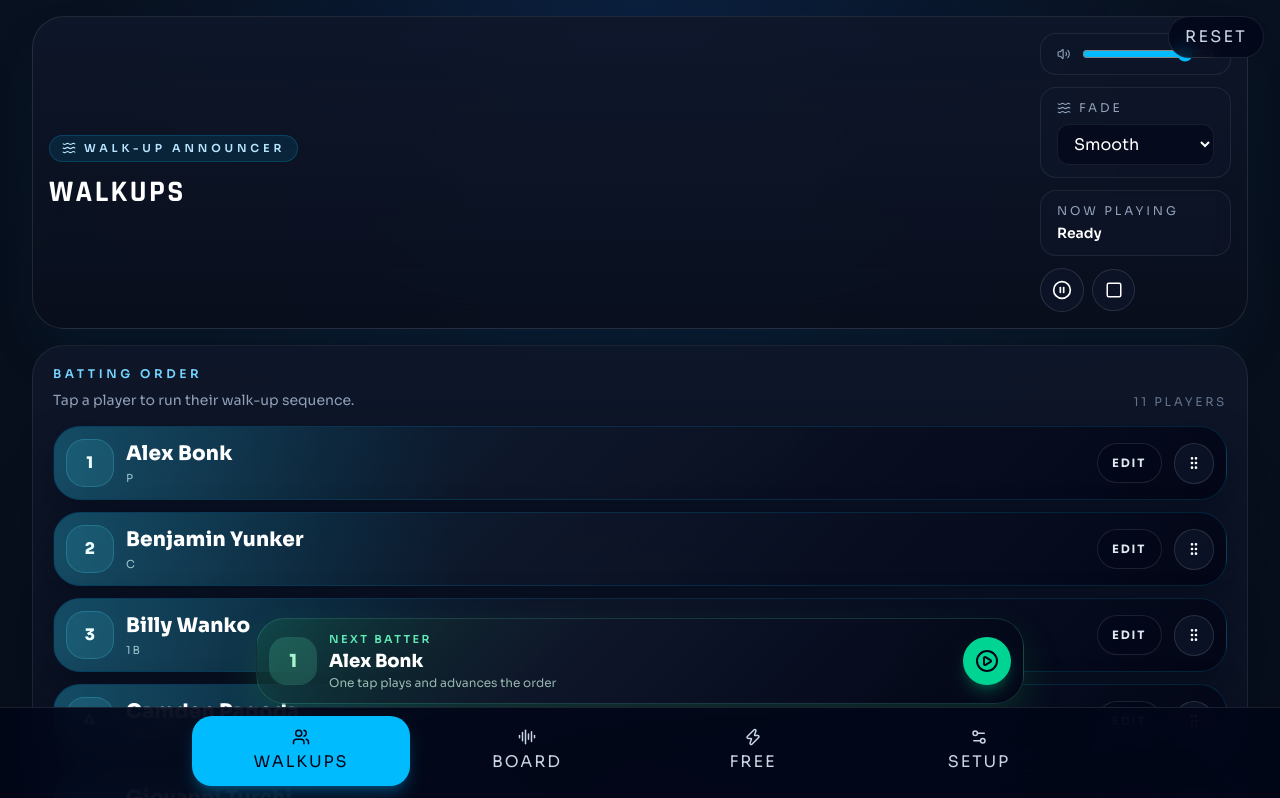
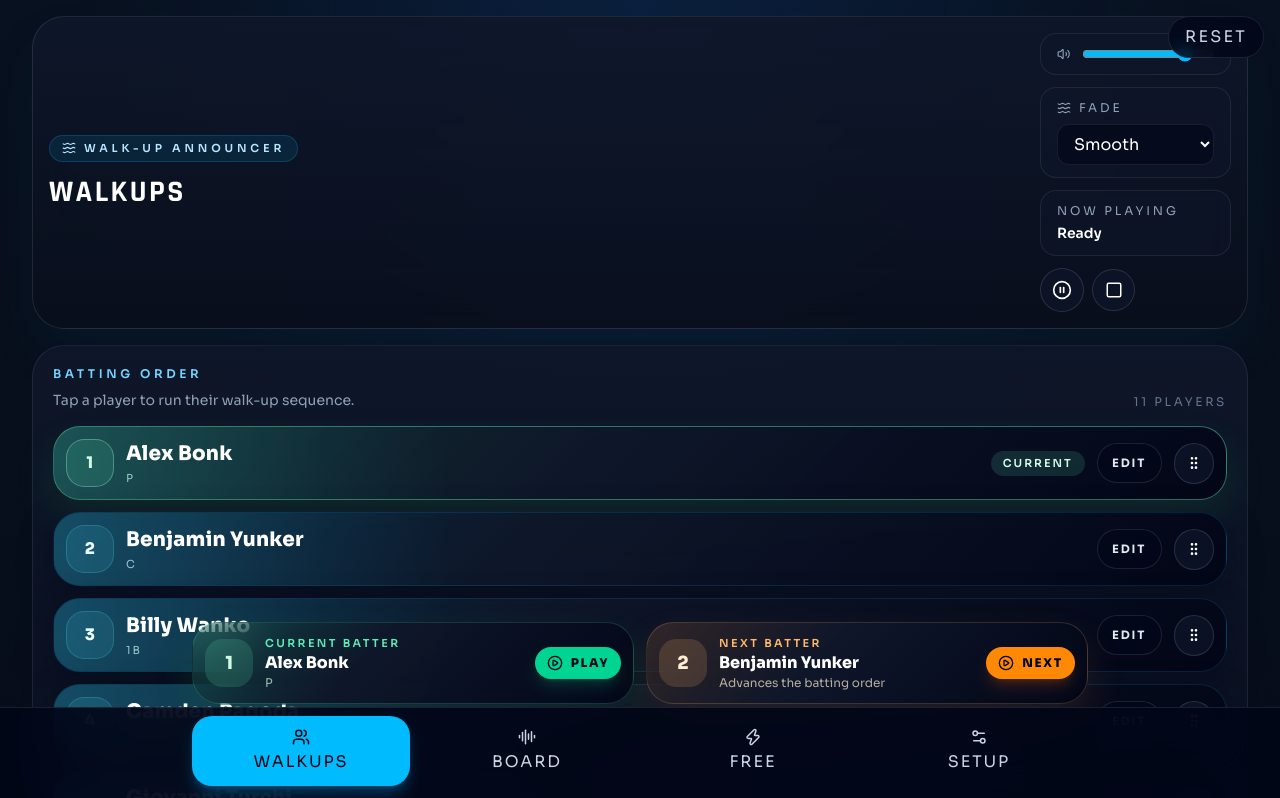
Before and after one commit to ClayBoneNJ/walk-up-announcer, a React (Vite) app: page / in a window 1280 px wide. Shown: the top 798 px of the page. Built offline with nearby package versions, Linux system fonts and the light colour scheme.

Commit message:
Checkpoint before multitrack sequencer redesign

```diff
--- a/src/App.jsx
+++ b/src/App.jsx
@@ -242,14 +242,29 @@ export default function App() {
   }, [players, lineupCursorId]);
 
   const playPlayerFromWalkups = async (player, visiblePlayers = players) => {
-    await playPlayer(player);
-    const currentIndex = visiblePlayers.findIndex((entry) => entry.id === player.id);
-    if (currentIndex === -1 || visiblePlayers.length === 0) {
+    await playTrackedBatter(player, visiblePlayers);
+  };
+
+  const playTrackedBatter = async (player, visiblePlayers = players) => {
+    if (!player || !visiblePlayers.length) {
       return;
     }
 
-    const nextPlayer = visiblePlayers[(currentIndex + 1) % visiblePlayers.length];
-    setLineupCursorId(nextPlayer.id);
+    setLineupCursorId(player.id);
+
+    try {
+      await playPlayer(player);
+    } catch {
+      return;
+    }
+
+    const currentIndex = visiblePlayers.findIndex((entry) => entry.id === player.id);
+    if (currentIndex === -1) {
+      return;
+    }
+
+    const followingPlayer = visiblePlayers[(currentIndex + 1) % visiblePlayers.length];
+    setLineupCursorId(followingPlayer.id);
   };
 
   const playNextBatter = async (visiblePlayers = players) => {
@@ -257,13 +272,9 @@ export default function App() {
       return;
     }
 
-    const nextIndex = visiblePlayers.findIndex((player) => player.id === lineupCursorId);
-    const batter = visiblePlayers[nextIndex >= 0 ? nextIndex : 0];
-    await playPlayer(batter);
-
-    const followingPlayer =
-      visiblePlayers[((nextIndex >= 0 ? nextIndex : 0) + 1) % visiblePlayers.length];
-    setLineupCursorId(followingPlayer.id);
+    const currentIndex = visiblePlayers.findIndex((player) => player.id === lineupCursorId);
+    const nextPlayer = visiblePlayers[((currentIndex >= 0 ? currentIndex : 0) + 1) % visiblePlayers.length];
+    await playTrackedBatter(nextPlayer, visiblePlayers);
   };
 
   const playClip = async ({ clip, playerId = "", playerName = "" }) => {
@@ -373,6 +384,7 @@ export default function App() {
               playbackProgress={playbackProgress}
               lineupCursorId={lineupCursorId}
               onPlayPlayer={playPlayerFromWalkups}
+              onPlayCurrentBatter={playTrackedBatter}
               onPlayNextBatter={playNextBatter}
               onReorderPlayers={reorderPlayers}
               onEditPlayer={(playerId) => {
@@ -479,11 +491,21 @@ function WalkupsView({
   playbackProgress,
   lineupCursorId,
   onPlayPlayer,
+  onPlayCurrentBatter,
   onPlayNextBatter,
   onReorderPlayers,
   onEditPlayer,
 }) {
   const [draggedPlayerId, setDraggedPlayerId] = useState("");
+  const currentBatter =
+    players.find((player) => player.id === lineupCursorId) ?? players[0] ?? null;
+  const currentIndex = currentBatter
+    ? players.findIndex((player) => player.id === currentBatter.id)
+    : -1;
+  const nextBatter =
+    players.length > 1 && currentIndex >= 0
+      ? players[(currentIndex + 1) % players.length]
+      : currentBatter;
 
   const handleDragStart = (event, player) => {
     setDraggedPlayerId(player.id);
@@ -536,6 +558,7 @@ function WalkupsView({
       <div className="space-y-3">
         {players.map((player) => {
           const active = activePlayback?.playerId === player.id;
+          const isCurrentBatter = lineupCursorId === player.id;
 
           return (
             <div
@@ -562,8 +585,12 @@ function WalkupsView({
               }}
               onDragEnd={() => setDraggedPlayerId("")}
               className={`relative flex w-full items-center gap-3 overflow-hidden rounded-[1.7rem] border px-3 py-3 text-left transition ${
-                active || draggedPlayerId === player.id
+                active
                   ? "border-cyan-300/70 bg-[linear-gradient(135deg,rgba(34,211,238,0.28),rgba(14,165,233,0.14)_45%,rgba(8,47,73,0.65))] shadow-[0_22px_50px_rgba(14,165,233,0.2)]"
+                  : isCurrentBatter
+                    ? "border-emerald-300/45 bg-[linear-gradient(135deg,rgba(34,197,94,0.18),rgba(15,23,42,0.94)_45%,rgba(2,6,23,0.98))] shadow-[0_18px_40px_rgba(34,197,94,0.12)]"
+                    : draggedPlayerId === player.id
+                      ? "border-cyan-300/50 bg-[linear-gradient(135deg,rgba(34,211,238,0.16),rgba(15,23,42,0.94)_45%,rgba(2,6,23,0.98))]"
                   : "border-sky-400/15 bg-[linear-gradient(135deg,rgba(8,47,73,0.9),rgba(15,23,42,0.94)_40%,rgba(2,6,23,0.98))] shadow-[0_14px_36px_rgba(2,6,23,0.45)] hover:border-cyan-300/30 hover:shadow-[0_18px_42px_rgba(14,165,233,0.14)]"
               }`}
             >
@@ -583,6 +610,8 @@ function WalkupsView({
                   className={`flex h-12 w-12 shrink-0 items-center justify-center rounded-[1.15rem] border text-base font-black uppercase tracking-[0.03em] ${
                     active
                       ? "border-cyan-100/70 bg-cyan-100 text-slate-950"
+                      : isCurrentBatter
+                        ? "border-emerald-200/35 bg-emerald-300/12 text-emerald-100"
                       : "border-cyan-300/20 bg-cyan-300/10 text-cyan-50"
                   }`}
                 >
@@ -599,6 +628,10 @@ function WalkupsView({
                 {active ? (
                   <div className="rounded-full bg-cyan-100 px-3 py-1 text-[11px] font-semibold uppercase tracking-[0.18em] text-slate-950">
                     Live
+                  </div>
+                ) : isCurrentBatter ? (
+                  <div className="rounded-full bg-emerald-300/14 px-3 py-1 text-[11px] font-semibold uppercase tracking-[0.18em] text-emerald-100">
+                    Current
                   </div>
                 ) : null}
               </button>
@@ -633,30 +666,50 @@ function WalkupsView({
         ) : null}
       </div>
     </section>
-    {players.length ? (
-      <button
-        type="button"
-        onClick={() => onPlayNextBatter(players)}
-        className="fixed inset-x-4 bottom-20 z-20 mx-auto flex w-auto max-w-3xl items-center gap-3 rounded-[1.8rem] border border-emerald-300/18 bg-[linear-gradient(135deg,rgba(34,197,94,0.16),rgba(15,23,42,0.96)_40%,rgba(2,6,23,0.98))] px-3 py-3 shadow-[0_18px_40px_rgba(34,197,94,0.16)] backdrop-blur-xl sm:bottom-24"
-      >
-        <div className="flex h-12 w-12 shrink-0 items-center justify-center rounded-[1.1rem] bg-emerald-300/18 text-lg font-black text-emerald-200">
-          {players.find((player) => player.id === lineupCursorId)?.jerseyNumber || players[0]?.jerseyNumber || "--"}
+    {players.length && currentBatter && nextBatter ? (
+      <div className="fixed inset-x-4 bottom-20 z-20 mx-auto grid max-w-4xl grid-cols-2 gap-3 sm:bottom-24">
+        <div className="flex items-center gap-3 rounded-[1.7rem] border border-emerald-300/18 bg-[linear-gradient(135deg,rgba(34,197,94,0.16),rgba(15,23,42,0.96)_40%,rgba(2,6,23,0.98))] px-3 py-3 shadow-[0_18px_40px_rgba(34,197,94,0.12)] backdrop-blur-xl">
+          <div className="flex h-12 w-12 shrink-0 items-center justify-center rounded-[1.1rem] bg-emerald-300/16 text-lg font-black text-emerald-100">
+            {currentBatter.jerseyNumber || "--"}
+          </div>
+          <div className="min-w-0 flex-1 text-left">
+            <div className="text-[11px] font-semibold uppercase tracking-[0.22em] text-emerald-300">
+              Current Batter
+            </div>
+            <div className="truncate text-base font-black text-white">{currentBatter.name}</div>
+            <div className="text-xs text-emerald-100/70">{currentBatter.positionLabel || "Utility"}</div>
+          </div>
+          <button
+            type="button"
+            onClick={() => onPlayCurrentBatter(currentBatter, players)}
+            className="flex shrink-0 items-center gap-2 rounded-full bg-emerald-400 px-3 py-2 text-slate-950 shadow-lg shadow-emerald-500/20"
+          >
+            <CirclePlay className="h-4 w-4" />
+            <span className="text-xs font-black uppercase tracking-[0.14em]">Play</span>
+          </button>
         </div>
-        <div className="min-w-0 flex-1 text-left">
-          <div className="text-[11px] font-semibold uppercase tracking-[0.22em] text-emerald-300">
-            Next Batter
+
+        <div className="flex items-center gap-3 rounded-[1.7rem] border border-orange-300/18 bg-[linear-gradient(135deg,rgba(251,146,60,0.16),rgba(15,23,42,0.96)_40%,rgba(2,6,23,0.98))] px-3 py-3 shadow-[0_18px_40px_rgba(251,146,60,0.12)] backdrop-blur-xl">
+          <div className="flex h-12 w-12 shrink-0 items-center justify-center rounded-[1.1rem] bg-orange-300/16 text-lg font-black text-orange-100">
+            {nextBatter.jerseyNumber || "--"}
           </div>
-          <div className="truncate text-lg font-black text-white">
-            {players.find((player) => player.id === lineupCursorId)?.name || players[0]?.name}
+          <div className="min-w-0 flex-1 text-left">
+            <div className="text-[11px] font-semibold uppercase tracking-[0.22em] text-orange-300">
+              Next Batter
+            </div>
+            <div className="truncate text-base font-black text-white">{nextBatter.name}</div>
+            <div className="text-xs text-orange-100/70">Advances the batting order</div>
           </div>
-          <div className="text-xs text-emerald-100/70">
-            One tap plays and advances the order
-          </div>
+          <button
+            type="button"
+            onClick={() => onPlayNextBatter(players)}
+            className="flex shrink-0 items-center gap-2 rounded-full bg-orange-400 px-3 py-2 text-slate-950 shadow-lg shadow-orange-500/20"
+          >
+            <CirclePlay className="h-4 w-4" />
+            <span className="text-xs font-black uppercase tracking-[0.14em]">Next</span>
+          </button>
         </div>
-        <div className="flex h-12 w-12 shrink-0 items-center justify-center rounded-full bg-emerald-400 text-slate-950 shadow-lg shadow-emerald-500/30">
-          <CirclePlay className="h-6 w-6" />
-        </div>
-      </button>
+      </div>
     ) : null}
     </div>
   );
```
